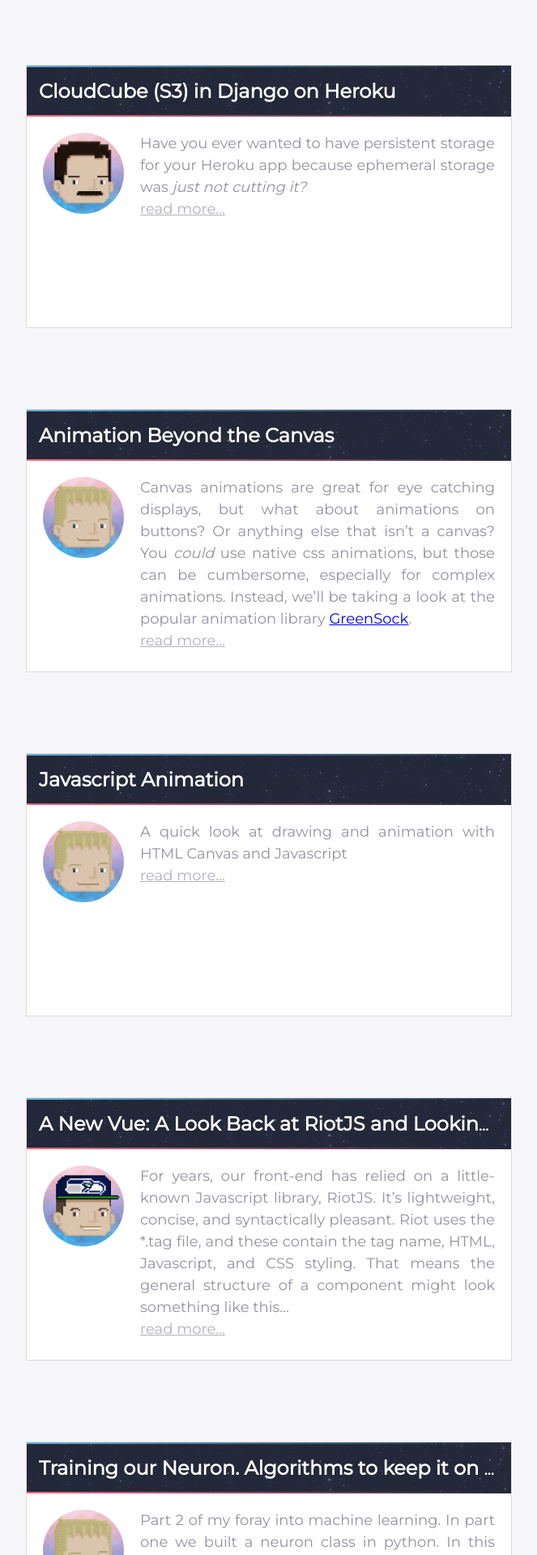
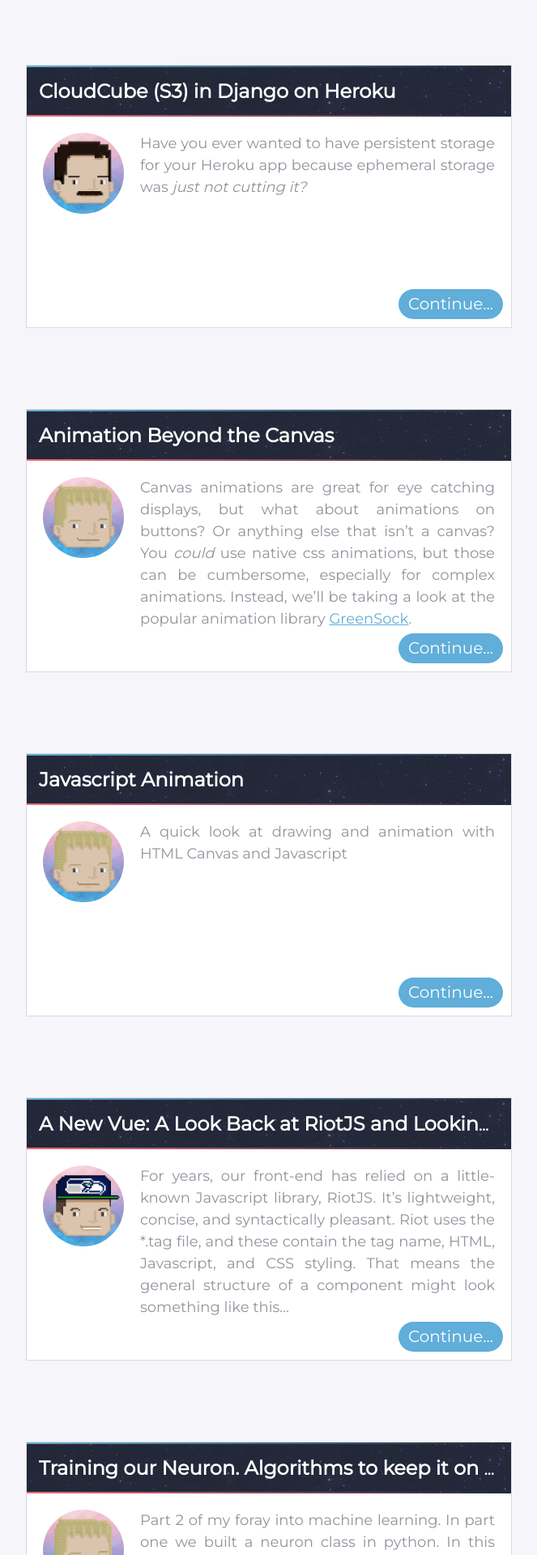
Before and after one commit to ckcollab/ckcollab, a Jekyll site: the page built from blog.html, in a window 1280 px wide. Shown: the part 414-2334 px from the top of the page at 81% size, without its empty margins (308-971 px from the left). Built offline with Jekyll 4.4.1, drawn with Linux system fonts in a browser that asks for light colours; some of the changed text lies outside the part shown.

Commit message:
#66 Blog Links

```diff
--- a/assets/css/blog-landing.css
+++ b/assets/css/blog-landing.css
@@ -207,7 +207,15 @@ section.heading {
     font-size: 18px;
     color: #94929d;
 }
+.media-text a {
+    /*color: #F06C7C;*/
+    color: #60AED9;
+}
 
+.media-text a:visited {
+    color: #F06C7C;
+    /*color: #60AED9;*/
+}
 .img-bordered {
     display: none !important;
 }
--- a/blog.html
+++ b/blog.html
@@ -63,10 +63,8 @@
                     </div>
                     <div class="media-text">
                         {{ post.excerpt }}
-
-                        <a class="read-more" href="{{ post.url }}">read more...</a>
                     </div>
-<!--                    <a href="{{ post.url }}" class="btn-primary btn-default">Continue...</a>-->
+                    <a href="{{ post.url }}" class="btn-primary btn-default">Continue...</a>
                 </div>
             </li>
             {% endfor %}
```
